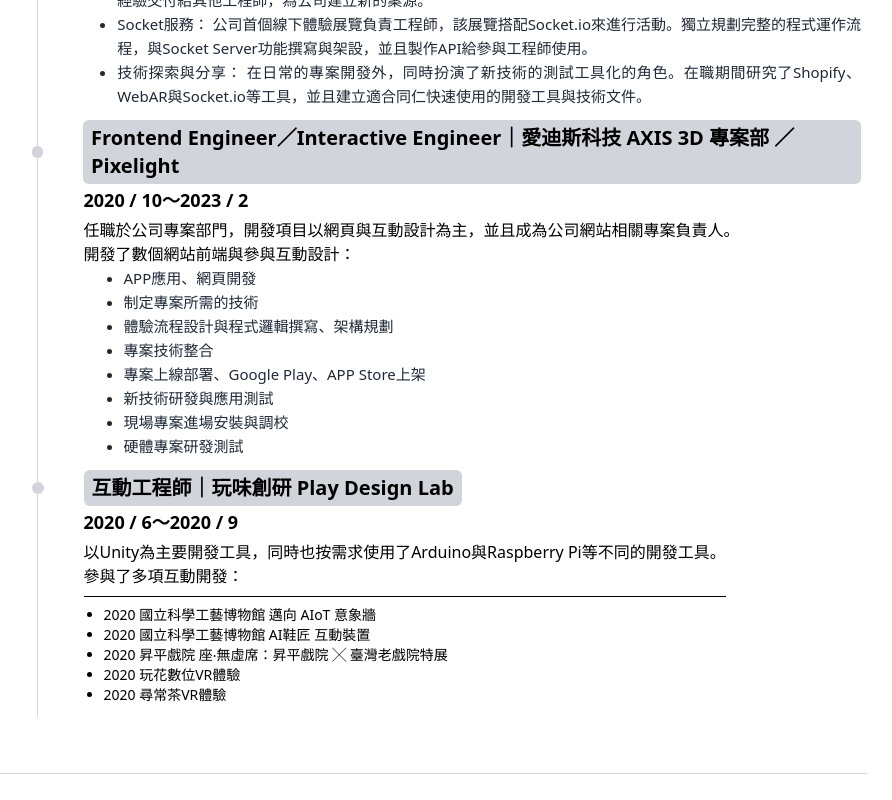
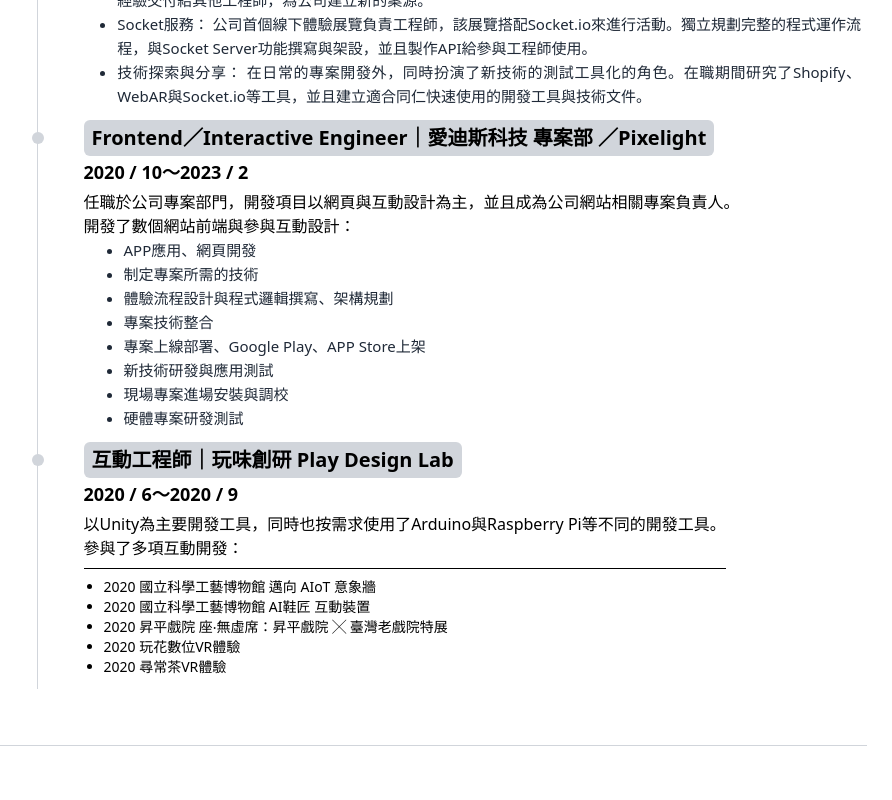
Before and after one commit to cs2338139/Resume, a Vue app: page / in a window 1280 px wide. Shown: the part 1760-2560 px from the top of the page, without its empty margins (208-1100 px from the left). Built offline with nearby package versions, Linux system fonts and the light colour scheme.

Commit message:
feat: pdf

```diff
--- a/src/components/buttonPortfolio.vue
+++ b/src/components/buttonPortfolio.vue
@@ -11,9 +11,9 @@ const emits = defineEmits(["open"]);
 
 <template>
   <div class="flex justify-center items-center w-full group duration-300">
-    <button @click="emits('open')" class="font-bold text-4xl sm:text-3xl origin-center w-1/4 sm:w-full shadow-2xl sm:rounded-sm rounded-2xl hover:w-full bg-black text-white hover:rounded-sm py-3 transition-all duration-300">
+    <a target="_blank" href="https://resume.jinchengliang.com/?portfolio=portfolio" class="font-bold text-4xl md:text-3xl origin-center text-center w-1/4 md:w-full shadow-2xl md:rounded-sm rounded-2xl hover:w-full bg-black text-white hover:rounded-sm py-3 transition-all duration-300">
       <slot />
-    </button>
+    </a>
   </div>
 </template>
 
--- a/src/views/Home.vue
+++ b/src/views/Home.vue
@@ -92,11 +92,6 @@ const baseUrl = computed(() => {
   return "";
 });
 
-const webUrl = computed(() => {
-  if (process.env.NODE_ENV === "development") return "http://localhost:5173";
-  return "https://www.jinchengliang.com";
-});
-
 const hasLinkItemStyle = computed(() => {
   return "hover:scale-105 transition duration-300 hover:text-white hover:bg-black cursor-pointer";
 });
@@ -113,13 +108,12 @@ provide("changeUrlQuery", changeUrlQuery);
         <template #enName>LIANG JIN CHENG</template>
         <template #title>Frontend Engineer</template>
         <template #skill>Web前端／React.js／Vue.js／JavaScript</template>
-        <!-- <template #education>南臺科技大學 多媒體與電腦娛樂科學系 / 遊戲工程</template> -->
         <template #place>臺北，Taiwan</template>
         <template #mail>cs2338139@gmail.com</template>
         <template #phone>0975-601935</template>
         <template #portfolio>
           <div class="flex gap-2 mt-1">
-            <button @click="changeUrlQuery('portfolio')" class="border-2 border-black px-10 origin-center sm:w-full shadow-2xl rounded-2xl bg-black text-white hover:bg-white hover:text-black transition-all duration-300">作品集</button>
+            <a target="_blank" href="https://resume.jinchengliang.com/?portfolio=portfolio" class="border-2 border-black px-10 origin-center sm:w-full shadow-2xl rounded-2xl bg-black text-white hover:bg-white hover:text-black transition-all duration-300">作品集</a>
             <a target="_blank" href="https://github.com/cs2338139" class="border-2 border-black px-10 origin-center sm:w-full shadow-2xl rounded-2xl hover:bg-black hover:text-white bg-white text-black transition-all duration-300">GitHub</a>
           </div>
         </template>
@@ -234,28 +228,11 @@ provide("changeUrlQuery", changeUrlQuery);
                   <li>技術探索與分享： 在日常的專案開發外，同時扮演了新技術的測試工具化的角色。在職期間研究了Shopify、WebAR與Socket.io等工具，並且建立適合同仁快速使用的開發工具與技術文件。</li>
                 </ul>
               </div>
-              <!-- <div class="h-[1px] w-full bg-black my-2"></div>
-              <ul class="list-disc text-sm pl-5">
-                <li @click="changeUrlQuery('cmp-inspiration')" :class="hasLinkItemStyle">2024 勤美術館 官方網站 - <b>網站開發 ＆ 後台建置 Api開發</b></li>
-                <li @click="changeUrlQuery('sasugas')" :class="hasLinkItemStyle">2024 流石五金官方網站 官方網站 - <b>網站開發</b></li>
-                <li @click="changeUrlQuery('venti-venti')" :class="hasLinkItemStyle">2024 幫推行銷 官方網站 - <b>網站開發</b></li>
-                <li>2024 投石行銷 官方網站 - <b>後台建置 Api開發</b></li>
-                <li @click="changeUrlQuery('sunmai')" :class="hasLinkItemStyle">2024 金色三麥 官方網站 - <b>網站開發</b></li>
-                <li @click="changeUrlQuery('nci_studio')" :class="hasLinkItemStyle">2023 Shopify 商店 NCI STUDIOS - <b>前端主題開發</b> <a href="https://tinyurl.com/n2k9v24z" target="_blank" class="link font-bold">網站連結↗</a></li>
-                <li @click="changeUrlQuery('organno')" :class="hasLinkItemStyle">2023 Organon-hhf - <b>網站開發</b></li>
-                <li @click="changeUrlQuery('wenk')" to-do :class="hasLinkItemStyle">2023 維肯媒體 WENK MEDIA - <b>網站開發</b> <a href="https://tinyurl.com/y2zn5teu" target="_blank" class="link font-bold">網站連結↗</a></li>
-                <li @click="changeUrlQuery('exhibition-socket')" :class="hasLinkItemStyle">2023 臺中州廳 城中串遊展覽 - <b>Socket Client & Sever</b></li>
-                <li @click="changeUrlQuery('exhibition-image')" :class="hasLinkItemStyle">2023 臺中州廳 城中串遊展覽 意識樣貌 - <b>網站開發</b></li>
-                <li @click="changeUrlQuery('vacation')" :class="hasLinkItemStyle">2023 假期農場 - <b>第二期開發與後台建制、資料串接</b> <a href="https://tinyurl.com/329h65c5" target="_blank" class="link font-bold">網站連結↗</a></li>
-                <li @click="changeUrlQuery('desider71')" :class="hasLinkItemStyle">2023 Shopify 商店 Desidere 7.1 - <b>前端主題開發</b> <a href="https://tinyurl.com/4h5fhvuj" target="_blank" class="link font-bold">網站連結↗</a></li>
-                <li @click="changeUrlQuery('block_studio')" :class="hasLinkItemStyle">2023 板塊設計 官方網站 - <b>Socket Client & Sever、動態開發</b> <a href="https://tinyurl.com/ym8mc56k" target="_blank" class="link font-bold">網站連結↗</a></li>
-                <li @click="changeUrlQuery('kkbox')" :class="hasLinkItemStyle">2023 KKBOX風雲榜 線上互動遊戲 - <b>網站開發</b></li>
-              </ul> -->
             </template>
           </timelineItem>
           <timelineItem>
-            <template #position>Frontend Engineer／Interactive Engineer</template>
-            <template #company>愛迪斯科技 AXIS 3D 專案部 ／Pixelight</template>
+            <template #position>Frontend／Interactive Engineer</template>
+            <template #company>愛迪斯科技 專案部 ／Pixelight</template>
             <template #time>2020 / 10～2023 / 2</template>
             <template #content>
               <div class="">
@@ -272,21 +249,6 @@ provide("changeUrlQuery", changeUrlQuery);
                   <li>硬體專案研發測試</li>
                 </ul>
               </div>
-              <!-- <div class="h-[1px] w-full bg-black my-2"></div>
-              <ul class="list-disc text-sm pl-5">
-                <li>2022 國立臺灣文學館 文學館古蹟AR導覽</li>
-                <li @click="changeUrlQuery('ws_new')" :class="hasLinkItemStyle">2022 國立臺灣文學館 數位遊戲開發暨藏品3D掃描建模計畫 網站 （新版）</li>
-                <li @click="changeUrlQuery('ae_web')" :class="hasLinkItemStyle">2022 國立臺灣藝術教育館 夢境漫遊：繪本藝術展 網站</li>
-                <li @click="changeUrlQuery('ws_build')" :class="hasLinkItemStyle">2022 國立臺灣文學館 文學館古蹟導覽下載 網站</li>
-                <li @click="changeUrlQuery('ws_tailor')" :class="hasLinkItemStyle">2022 國立臺灣文學館 光影裁縫店：冷不防 兒童繪本互動劇場</li>
-                <li @click="changeUrlQuery('ws_old')" :class="hasLinkItemStyle">2021 國立臺灣文學館 數位遊戲開發暨藏品3D掃描建模計畫 網站 （初版）</li>
-                <li @click="changeUrlQuery('ws_ar_ele')" :class="hasLinkItemStyle">2021 國立臺灣文學館 摺紙像偶AR 互動AR遊戲</li>
-                <li>2021 桃園安麗空間 賦能區 互動體感裝置</li>
-                <li>2021 桃園安麗空間 紐崔萊全程追朔 顯微鏡機構互動裝置</li>
-                <li>2021 桃園安麗空間 E-Spring 互動投影展示裝置</li>
-                <li @click="changeUrlQuery('ws_island')" :class="hasLinkItemStyle">2020 國立臺灣文學館 夢獸之島 多平台VR遊戲</li>
-                <li @click="changeUrlQuery('little_son')" :class="hasLinkItemStyle">2020 小兒子AR大冒險 互動AR遊戲APP</li>
-              </ul> -->
             </template>
           </timelineItem>
           <timelineItem>
```
